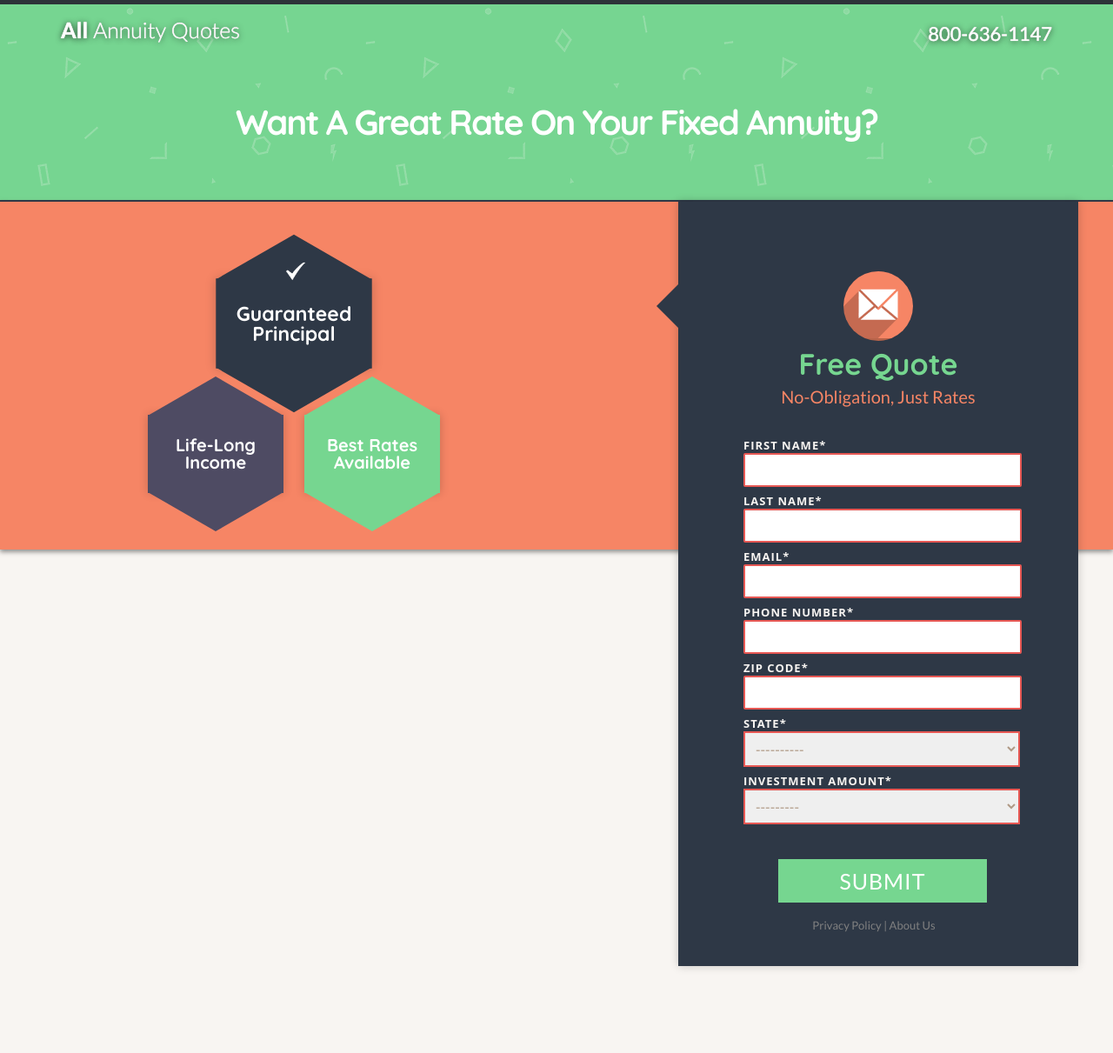
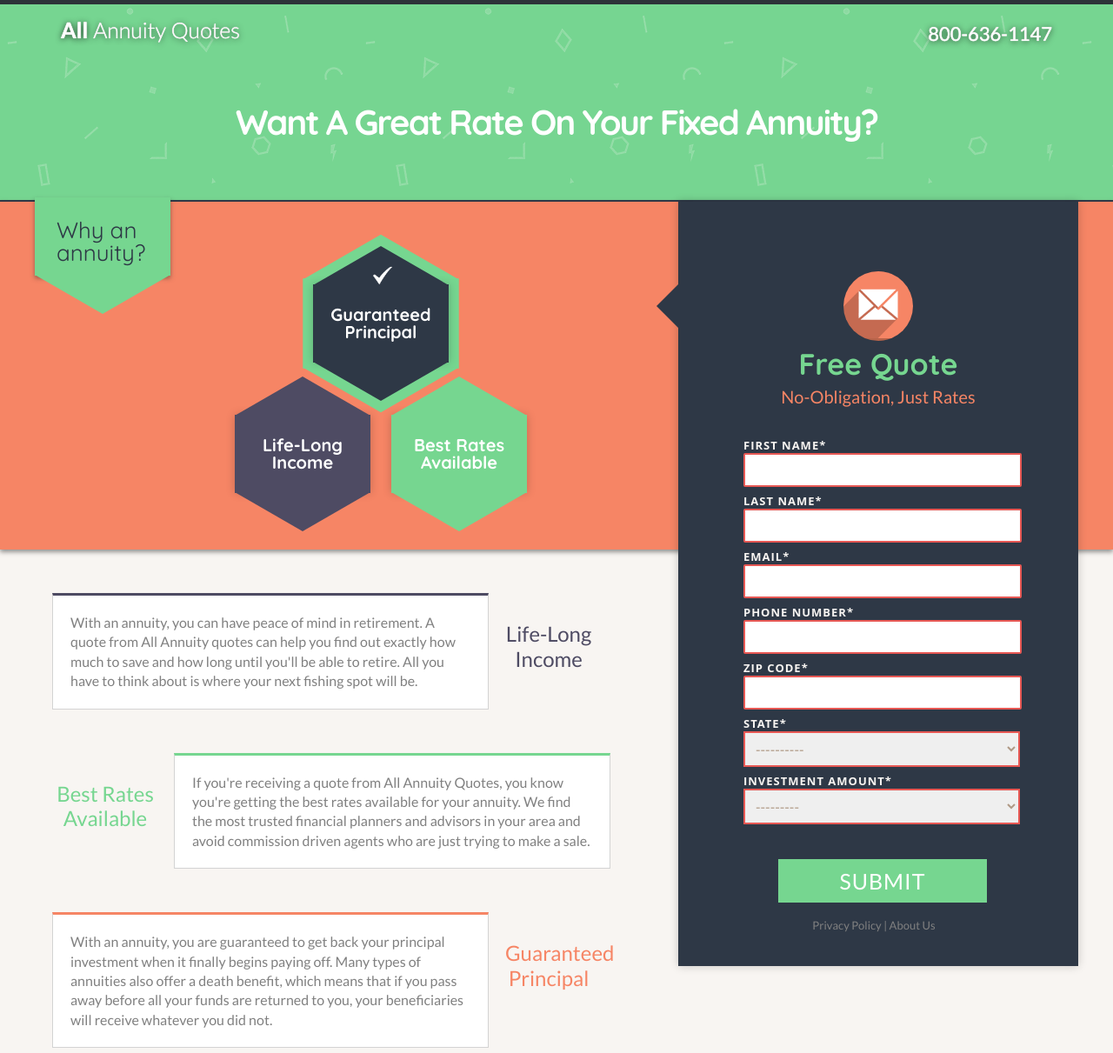
Before and after one commit to suryakiranjuthuka/AllAnnuityQuotes2, a PHP site: page / in a window 1280 px wide. Shown: the whole page at 87% size. Run offline with PHP 8.4, Linux system fonts and the light colour scheme.

Commit message:
finished

```diff
--- a/index.php
+++ b/index.php
@@ -63,11 +63,13 @@
 <section class="bottomShadow" id="subTitleForm">
 <div id="subTitleFormCenter">
 
+<div id="hex11" class=" bottomShadow allShadow hex11"><div id="hex11Text">Why an annuity?</div></div>
+
 <div id="hexContainer">
 
 	<div id="tickIcon"><img height="40" src="site_images/tick.png"></div>
 
-    <div class="hex4" id="hex4"></div>
+    <div id="hex4"></div>
 
 	<div class="hex1 allShadow" id="hex1"><div id="hexText1">Best Rates Available</div></div>
     <div class="hex2 allShadow" id="hex2"><div id="hexText2">Guaranteed Principal</div></div>
@@ -209,6 +211,20 @@
 
 
 
+<section id="hexDescription">
+
+	<div class="" id="HD1Container"><h1>Life-Long Income</h1><div id="HD1Text">With an annuity, you can have peace of mind in retirement. A quote from All Annuity quotes can help you find out  exactly how much to save and how long until you'll be able to retire. All you have to think about is where your next fishing spot will be.</div></div>
+    <div id="HD2Container"><h1>Best Rates Available</h1><div id="HD2Text">If you're receiving a quote from All Annuity Quotes, you know you're getting the best rates available for your annuity. We find the most trusted financial planners and advisors in your area and avoid commission driven agents who are just trying to make a sale.</div></div>
+    <div id="HD3Container"><h1>Guaranteed Principal</h1><div id="HD3Text">With an annuity, you are guaranteed to get back your principal investment when it finally begins paying off. Many types of annuities also offer a death benefit, which means that if you pass away before all your funds are returned to you, your beneficiaries will receive whatever you did not.</div></div>
+
+</section>
+
+
+
+
+
+
+
 
 
 
--- a/stylesheets/annuity_leads.css
+++ b/stylesheets/annuity_leads.css
@@ -420,7 +420,7 @@ box-shadow: 0 0 10px 0px rgba(0, 0, 0, .2);
 .hex4:before {
     content: " ";
     width: 0; height: 0;
-    border-bottom: 45px solid #2E3846;
+    border-bottom: 45px solid lightgrey;
     border-left: 78px solid transparent;
     border-right: 78px solid transparent;
     position: absolute;
@@ -431,7 +431,7 @@ box-shadow: 0 0 10px 0px rgba(0, 0, 0, .2);
     margin-top: 45px;
     width: 156px;
     height: 90px;
-    background-color: #2E3846;
+    background-color: lightgrey;
     position: relative;
 }
 
@@ -440,10 +440,98 @@ box-shadow: 0 0 10px 0px rgba(0, 0, 0, .2);
     width: 0;
     position: absolute;
     bottom: -44px;
+    border-top: 45px solid lightgrey;
+    border-left: 78px solid transparent;
+    border-right: 78px solid transparent;
+}
+
+.hex5:before {
+    content: " ";
+    width: 0; height: 0;
+    border-bottom: 45px solid #76D690;
+    border-left: 78px solid transparent;
+    border-right: 78px solid transparent;
+    position: absolute;
+    top: -44px
+}
+
+.hex5 {
+    margin-top: 45px;
+    width: 156px;
+    height: 90px;
+    background-color: #76D690;
+    position: relative;
+}
+
+.hex5:after {
+    content: "";
+    width: 0;
+    position: absolute;
+    bottom: -44px;
+    border-top: 45px solid #76D690;
+    border-left: 78px solid transparent;
+    border-right: 78px solid transparent;
+}
+
+.hex6:before {
+    content: " ";
+    width: 0; height: 0;
+    border-bottom: 45px solid #2E3846;
+    border-left: 78px solid transparent;
+    border-right: 78px solid transparent;
+    position: absolute;
+    top: -44px
+}
+
+.hex6 {
+    margin-top: 45px;
+    width: 156px;
+    height: 90px;
+    background-color: #2E3846;
+    position: relative;
+}
+
+.hex6:after {
+    content: "";
+    width: 0;
+    position: absolute;
+    bottom: -44px;
     border-top: 45px solid #2E3846;
     border-left: 78px solid transparent;
     border-right: 78px solid transparent;
 }
+
+
+
+
+/*.hex11:before {
+    content: " ";
+    width: 0; height: 0;
+    border-bottom: 45px solid #76D690;
+    border-left: 78px solid transparent;
+    border-right: 78px solid transparent;
+    position: absolute;
+    top: -44px
+}*/
+
+.hex11 {
+    margin-top: 45px;
+    width: 156px;
+    height: 90px;
+    background-color: #76D690;
+    position: relative;
+}
+
+.hex11:after {
+    content: "";
+    width: 0;
+    position: absolute;
+    bottom: -44px;
+    border-top: 45px solid #76D690;
+    border-left: 78px solid transparent;
+    border-right: 78px solid transparent;
+}
+
 
 /* Different Resolution styles */
 
@@ -608,7 +696,7 @@ header h1 span{
 
 #hexContainer{
 	position:relative;
-	right:80px;
+	right:-20px;
 	top:50px;
 }
 
@@ -655,6 +743,20 @@ header h1 span{
 	display:none;
 }
 
+#hex11{
+	position:absolute;
+	top:50px;
+}
+
+#hex11Text{
+	color:#2E3846;
+	font-family:'Quicksand', 'Lato';
+	font-weight:400;
+	font-size:26px;
+	position:relative;
+	top:25px;
+	left:25px;
+}
 
 /*---------------- FORM CONTAINER ----------------*/
 #annuityFormContainer{
@@ -822,3 +924,125 @@ button:hover {
 #fromDisclaimer:hover{
 	color:#E85657;
 }
+
+
+#hexDescription{
+	width:1200px;
+	margin:0 auto;
+	color:grey;
+	font-size:16px;
+	line-height:1.4;
+}
+
+#HD1Container{
+	width: 500px;
+	background-color: white;
+	position: relative;
+	margin-top: 50px;
+	margin-left: 20px;
+	border-top-width: 3px;
+	border-right-width: 1px;
+	border-bottom-width: 1px;
+	border-left-width: 1px;
+	border-top-style: solid;
+	border-right-style: solid;
+	border-bottom-style: solid;
+	border-left-style: solid;
+	border-top-color: #4E4B63;
+	border-right-color: lightgrey;
+	border-bottom-color: lightgrey;
+	border-left-color: lightgrey;
+	position:relative;
+}
+
+#HD1Container h1{
+	position:absolute;
+	right:-120px;
+	top:30px;
+	width:100px;
+	text-align:center;
+	font-size:24px;
+	line-height:1.2;
+	color:#4E4B63;
+}
+
+#HD1Text{
+	padding:20px;
+}
+
+
+
+
+
+#HD2Container{
+	width: 500px;
+	background-color: white;
+	position: relative;
+	margin-top: 50px;
+	margin-left: 160px;
+	border-top-width: 3px;
+	border-right-width: 1px;
+	border-bottom-width: 1px;
+	border-left-width: 1px;
+	border-top-style: solid;
+	border-right-style: solid;
+	border-bottom-style: solid;
+	border-left-style: solid;
+	border-top-color: #76D690;
+	border-right-color: lightgrey;
+	border-bottom-color: lightgrey;
+	border-left-color: lightgrey;
+	position:relative;
+}
+
+#HD2Container h1{
+	position:absolute;
+	left:-140px;
+	top:30px;
+	width:120px;
+	text-align:center;
+	font-size:24px;
+	line-height:1.2;
+	color:#76D690;
+}
+
+#HD2Text{
+	padding:20px;
+}
+
+
+#HD3Container{
+	width: 500px;
+	background-color: white;
+	position: relative;
+	margin-top: 50px;
+	margin-left: 20px;
+	border-top-width: 3px;
+	border-right-width: 1px;
+	border-bottom-width: 1px;
+	border-left-width: 1px;
+	border-top-style: solid;
+	border-right-style: solid;
+	border-bottom-style: solid;
+	border-left-style: solid;
+	border-top-color: #F68565;
+	border-right-color: lightgrey;
+	border-bottom-color: lightgrey;
+	border-left-color: lightgrey;
+	position:relative;
+}
+
+#HD3Container h1{
+	position:absolute;
+	right:-120px;
+	top:30px;
+	width:100px;
+	text-align:center;
+	font-size:24px;
+	line-height:1.2;
+	color:#F68565;
+}
+
+#HD3Text{
+	padding:20px;
+}
```
Also changed, not shown: javascripts/annuity_leads.js (+43 -10 lines).
